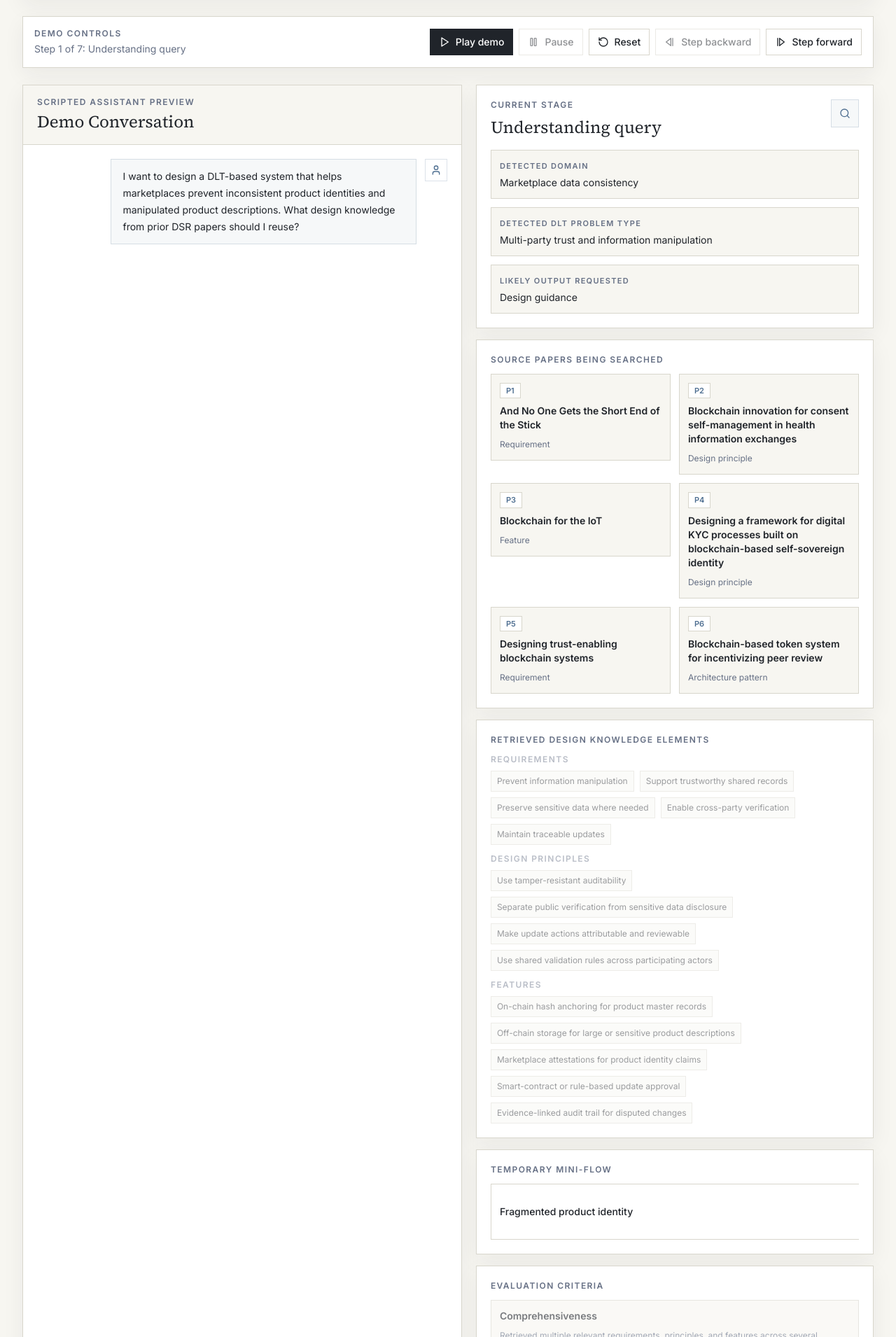
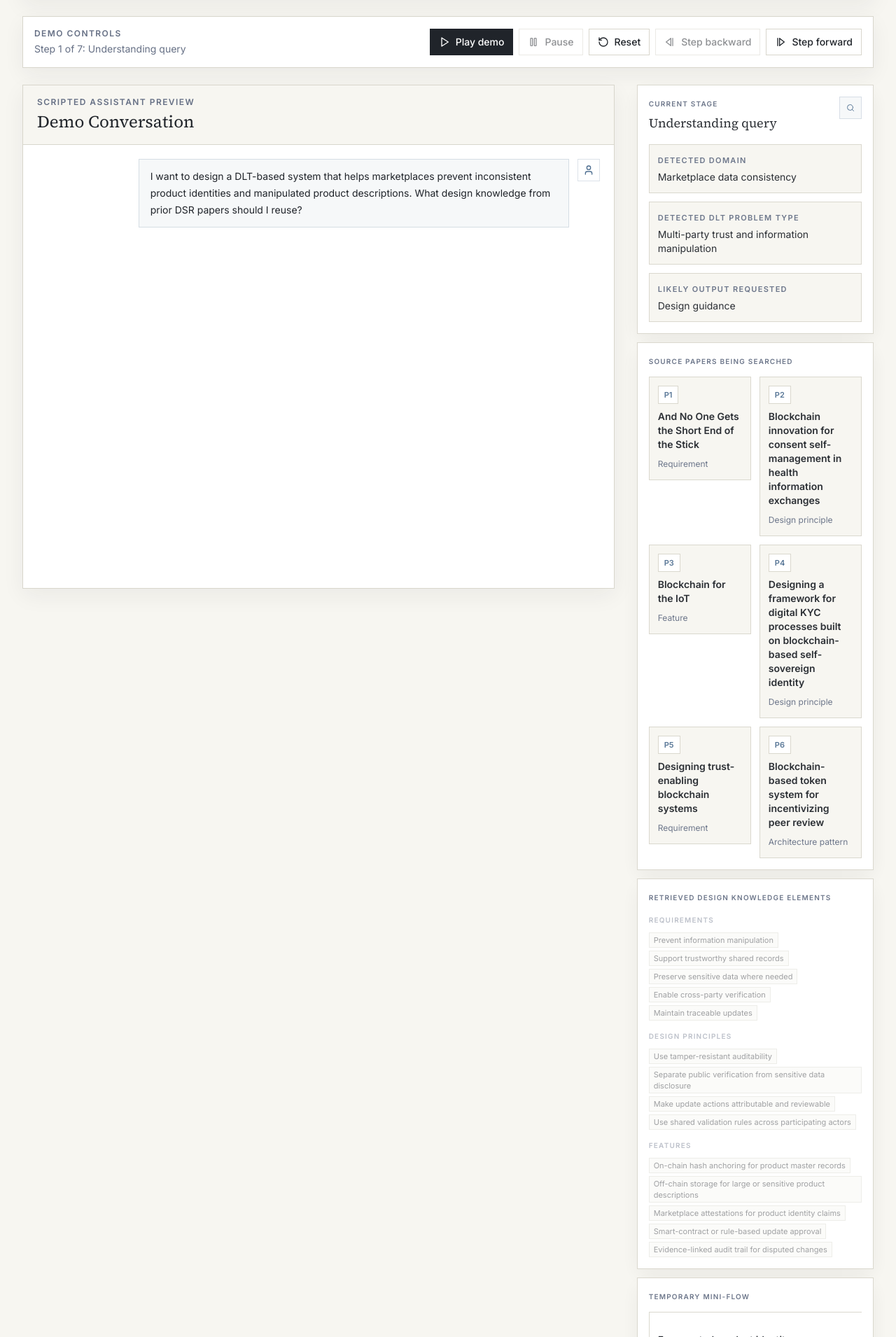
Before and after one commit to pradykst/dlt-dsr-library, a Next.js app: page /chatbot-demo in a window 1280 px wide. Shown: the part 530-2440 px from the top of the page at 70% size. Built offline with nearby package versions, Linux system fonts and the light colour scheme.

Commit message:
Fix API route compilation and enhance assistant preview UI

```diff
--- a/app/api/workbench/paper/[paperId]/route.ts
+++ b/app/api/workbench/paper/[paperId]/route.ts
@@ -2,9 +2,9 @@ import { NextResponse } from "next/server";
 import { jsonError } from "@/lib/workbench/api";
 import { getSupabaseAdmin } from "@/lib/workbench/supabase-admin";
 
-export async function GET(_request: Request, { params }: { params: Promise<{ paperId: string }> }) {
+export async function GET(_request: Request, context: any) {
   try {
-    const { paperId } = await params;
+    const { paperId } = await context.params;
     const supabase = getSupabaseAdmin();
     const [paperResult, elementsResult, relationsResult, evidenceResult, changeRequestsResult] = await Promise.all([
       supabase.from("papers").select("*").eq("paper_id", paperId).maybeSingle(),
--- a/app/page.tsx
+++ b/app/page.tsx
@@ -67,7 +67,7 @@ export default function HomePage() {
         </div>
       </section>
 
-      <Link href="/chatbot-demo" className="block border border-blue/20 bg-white p-5 shadow-research transition hover:border-blue">
+      <Link href="/chatbot-demo" className="block relative border border-blue/40 bg-gradient-to-r from-blue/10 via-white to-white p-5 shadow-[0_0_20px_rgba(59,130,246,0.15)] transition hover:border-blue hover:shadow-[0_0_30px_rgba(59,130,246,0.3)]">
         <div className="flex flex-col gap-4 sm:flex-row sm:items-center sm:justify-between">
           <div className="flex items-start gap-3">
             <span className="grid h-10 w-10 shrink-0 place-items-center border border-blue/20 bg-blue/5 text-blue">
--- a/app/workbench/[paperId]/page.tsx
+++ b/app/workbench/[paperId]/page.tsx
@@ -1,7 +1,7 @@
 import { PageShell } from "@/components/layout/PageShell";
 import { WorkbenchPaper } from "@/components/workbench/WorkbenchPaper";
 
-export default async function WorkbenchPaperPage({ params }: { params: Promise<{ paperId: string }> }) {
+export default async function WorkbenchPaperPage({ params }: any) {
   const { paperId } = await params;
   return (
     <PageShell>
--- a/components/chatbot-demo/ChatbotDemo.tsx
+++ b/components/chatbot-demo/ChatbotDemo.tsx
@@ -126,9 +126,11 @@ export function ChatbotDemo() {
         </div>
       </section>
 
-      <section className="grid gap-5 lg:grid-cols-[minmax(0,1.05fr)_minmax(360px,0.95fr)]">
+      <section className="mx-auto grid max-w-7xl gap-8 lg:grid-cols-[minmax(0,2.5fr)_minmax(320px,1fr)] items-start">
         <DemoChatPanel currentStep={currentStep} />
-        <DemoReasoningPanel currentStep={currentStep} />
+        <div className="opacity-95 lg:text-sm">
+          <DemoReasoningPanel currentStep={currentStep} />
+        </div>
       </section>
     </div>
   );
--- a/components/chatbot-demo/DemoReasoningPanel.tsx
+++ b/components/chatbot-demo/DemoReasoningPanel.tsx
@@ -12,15 +12,15 @@ import { DemoSourceCard } from "@/components/chatbot-demo/DemoSourceCard";
 
 export function DemoReasoningPanel({ currentStep }: { currentStep: number }) {
   return (
-    <aside className="space-y-4">
-      <section className="border border-line bg-white p-5 shadow-research">
+    <aside className="space-y-3">
+      <section className="border border-line bg-white p-4 shadow-research">
         <div className="flex items-start justify-between gap-4">
           <div>
-            <div className="text-xs font-semibold uppercase tracking-[0.12em] text-muted">Current stage</div>
-            <h2 className="mt-2 font-serif text-2xl text-ink">{demoSteps[currentStep]}</h2>
+            <div className="text-[10px] font-semibold uppercase tracking-[0.12em] text-muted">Current stage</div>
+            <h2 className="mt-1 font-serif text-lg text-ink">{demoSteps[currentStep]}</h2>
           </div>
-          <span className="grid h-10 w-10 shrink-0 place-items-center border border-blue/20 bg-blue/5 text-blue">
-            {currentStep < 3 ? <Search className="h-4 w-4" /> : <GitBranch className="h-4 w-4" />}
+          <span className="grid h-8 w-8 shrink-0 place-items-center border border-blue/20 bg-blue/5 text-blue">
+            {currentStep < 3 ? <Search className="h-3 w-3" /> : <GitBranch className="h-3 w-3" />}
           </span>
         </div>
         <div className="mt-4">
@@ -28,15 +28,15 @@ export function DemoReasoningPanel({ currentStep }: { currentStep: number }) {
         </div>
       </section>
 
-      <section className="border border-line bg-white p-5 shadow-research">
-        <div className="text-xs font-semibold uppercase tracking-[0.12em] text-muted">Source papers being searched</div>
+      <section className="border border-line bg-white p-4 shadow-research">
+        <div className="text-[10px] font-semibold uppercase tracking-[0.12em] text-muted">Source papers being searched</div>
         <div className="mt-3 grid gap-3 sm:grid-cols-2 lg:grid-cols-1 xl:grid-cols-2">
           {demoPapers.map((paper, index) => <DemoSourceCard key={paper.code} paper={paper} active={currentStep >= 2 && index <= Math.min(demoPapers.length - 1, currentStep + 1)} />)}
         </div>
       </section>
 
-      <section className="border border-line bg-white p-5 shadow-research">
-        <div className="text-xs font-semibold uppercase tracking-[0.12em] text-muted">Retrieved design knowledge elements</div>
+      <section className="border border-line bg-white p-4 shadow-research">
+        <div className="text-[10px] font-semibold uppercase tracking-[0.12em] text-muted">Retrieved design knowledge elements</div>
         <div className="mt-3 space-y-3">
           <ElementGroup title="Requirements" items={retrievedElements.requirements} active={currentStep >= 3} />
           <ElementGroup title="Design principles" items={retrievedElements.principles} active={currentStep >= 4} />
@@ -44,15 +44,15 @@ export function DemoReasoningPanel({ currentStep }: { currentStep: number }) {
         </div>
       </section>
 
-      <section className="border border-line bg-white p-5 shadow-research">
-        <div className="text-xs font-semibold uppercase tracking-[0.12em] text-muted">Temporary mini-flow</div>
+      <section className="border border-line bg-white p-4 shadow-research">
+        <div className="text-[10px] font-semibold uppercase tracking-[0.12em] text-muted">Temporary mini-flow</div>
         <div className="mt-3">
           <DemoFlow nodes={demoFlowNodes} visibleCount={currentStep >= 6 ? demoFlowNodes.length : Math.min(demoFlowNodes.length, currentStep + 1)} compact />
         </div>
       </section>
 
-      <section className="border border-line bg-white p-5 shadow-research">
-        <div className="text-xs font-semibold uppercase tracking-[0.12em] text-muted">Evaluation criteria</div>
+      <section className="border border-line bg-white p-4 shadow-research">
+        <div className="text-[10px] font-semibold uppercase tracking-[0.12em] text-muted">Evaluation criteria</div>
         <div className="mt-3 grid gap-3">
           {qualityCriteria.map((criterion, index) => {
             const active = currentStep >= 5 || index <= currentStep - 3;
@@ -141,9 +141,9 @@ function ScanningNote({ text, complete }: { text: string; complete?: boolean })
 function ElementGroup({ title, items, active }: { title: string; items: string[]; active: boolean }) {
   return (
     <div className={active ? "opacity-100 transition" : "opacity-45 transition"}>
-      <div className="text-xs font-semibold uppercase tracking-[0.12em] text-muted">{title}</div>
-      <div className="mt-2 flex flex-wrap gap-2">
-        {items.map((item) => <span key={item} className="border border-line bg-paper px-2 py-1 text-xs leading-5 text-ink">{item}</span>)}
+      <div className="text-[10px] font-semibold uppercase tracking-[0.12em] text-muted">{title}</div>
+      <div className="mt-2 flex flex-wrap gap-1">
+        {items.map((item) => <span key={item} className="border border-line bg-paper px-1.5 py-0.5 text-[11px] leading-4 text-ink">{item}</span>)}
       </div>
     </div>
   );
--- a/components/workbench/WorkbenchLanding.tsx
+++ b/components/workbench/WorkbenchLanding.tsx
@@ -54,7 +54,7 @@ export function WorkbenchLanding() {
                 </div>
 
                 <div className="mt-5 grid gap-3 sm:grid-cols-2">
-                  {paper.artifact_type && <InfoPill label="Artifact" value={primaryPhrase(paper.artifact_type)} />}
+                  {paper.artifact_type && <InfoPill label="Artifact" value={shorten(paper.artifact_type.split(";").map(s => s.trim()).filter(Boolean).join("; "), 92)} />}
                   {paper.blockchain_dlt_role && <InfoPill label="DLT Role" value={shorten(paper.blockchain_dlt_role, 92)} />}
                 </div>
 
--- a/components/workbench/WorkbenchPaper.tsx
+++ b/components/workbench/WorkbenchPaper.tsx
@@ -161,18 +161,13 @@ function DsrGrid({ bundle, onSuggest }: { bundle: PaperBundle; onSuggest: (targe
             <Card key={group.title} className="p-5">
               <h2 className="font-serif text-2xl text-ink">{group.title}</h2>
               <div className="mt-3 space-y-3">
-                {groupElements.length ? groupElements.map((element) => {
-                  const value = element.normalized_text ?? element.element_text ?? "";
-                  return (
-                    <div key={element.element_id} className="border border-line bg-paper p-3">
-                      <div className="flex items-start justify-between gap-3">
-                        <h3 className="text-sm font-semibold leading-5 text-ink">{element.element_name ?? element.short_label ?? element.element_id}</h3>
-                        <button className="shrink-0 border border-line bg-white px-2 py-1 text-xs text-muted hover:text-ink" onClick={() => onSuggest({ table: "elements", rowKey: `${element.paper_id}:${element.element_id}`, field: group.field, oldValue: value })}>Suggest edit</button>
-                      </div>
-                      <p className="mt-2 whitespace-pre-wrap break-words text-sm leading-6 text-ink">{value || "No content imported."}</p>
-                    </div>
-                  );
-                }) : (
+                {groupElements.length ? (
+                  <div className="border border-line bg-paper p-3">
+                    <p className="whitespace-pre-wrap break-words text-sm leading-6 text-ink">
+                      {groupElements.map((element) => element.normalized_text ?? element.element_text ?? "").filter(Boolean).join("; ")}
+                    </p>
+                  </div>
+                ) : (
                   <p className="text-sm leading-6 text-muted">No imported {group.title.toLowerCase()} element.</p>
                 )}
               </div>
```
